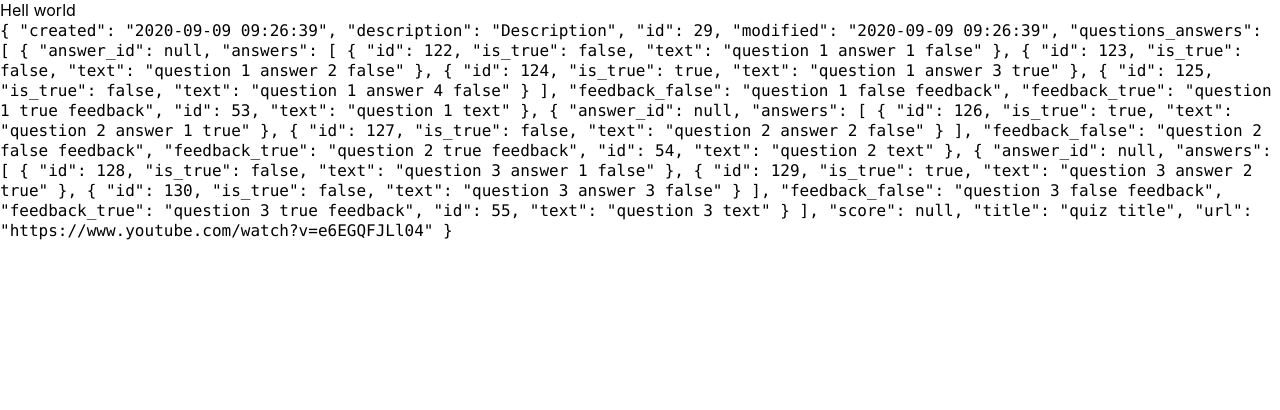
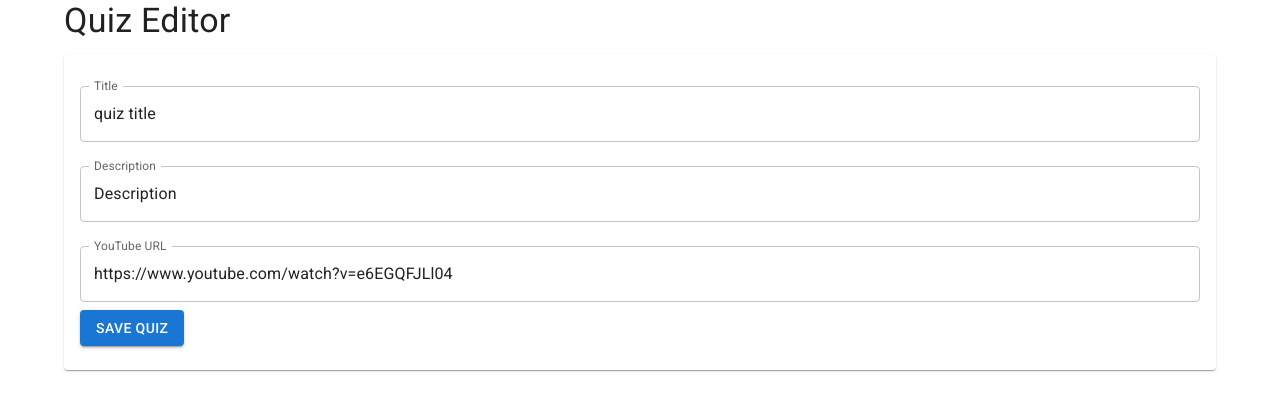
Before and after one commit to rjpals/bsn-app, a React (Create React App) app: page /quiz/29 in a window 1280 px wide. Shown: the top 410 px of the page. Built offline with nearby package versions, Linux system fonts and the light colour scheme.

Commit message:
Add quiz list and quiz editor

```diff
--- a/src/App.tsx
+++ b/src/App.tsx
@@ -1,15 +1,22 @@
 import React from "react";
-import { useAppSelector, useAppDispatch } from "./hooks";
+import { BrowserRouter as Router, Route, Routes } from "react-router-dom";
+import { Container, CssBaseline } from "@mui/material";
+import QuizEditor from "./components/QuizEditor";
+import QuizzesList from "./components/QuizList";
 
 function App() {
-  const quizes = useAppSelector((state) => state.quiz.quizes);
-  const dispatch = useAppDispatch();
-
-  const formattedQuiz = JSON.stringify(quizes[0], null, 2);
   return (
     <>
-      <div className="App">Hell world</div>
-      <code>{formattedQuiz}</code>
+      <Router>
+        <CssBaseline />
+        <Container>
+          <Routes>
+            <Route path="/" element={<QuizzesList />} />
+            <Route path="/quiz" />
+            <Route path="/quiz/:id" element={<QuizEditor />} />
+          </Routes>
+        </Container>
+      </Router>
     </>
   );
 }
--- /dev/null
+++ b/src/components/QuizEditor.tsx
@@ -0,0 +1,73 @@
+import React, { useState, useEffect } from "react";
+import { useParams } from "react-router-dom";
+import {
+  Box,
+  Button,
+  Card,
+  CardContent,
+  TextField,
+  Typography,
+} from "@mui/material";
+import { useAppSelector, useAppDispatch } from "../hooks";
+import { updateQuiz, selectQuizzes } from "../store/quiz";
+
+const QuizEditor = () => {
+  const { id } = useParams();
+  const dispatch = useAppDispatch();
+  const quizzes = useAppSelector(selectQuizzes);
+  const originalQuiz = id && quizzes.find((quiz) => quiz.id === parseInt(id));
+  const [quiz, setQuiz] = useState(originalQuiz);
+
+  useEffect(() => {
+    setQuiz(originalQuiz);
+  }, [id, originalQuiz]);
+
+  // TODO make this better
+  if (!quiz) return <div>Quiz not found</div>;
+
+  const handleSave = () => {
+    dispatch(updateQuiz(quiz));
+  };
+
+  return (
+    <Box>
+      <Typography variant="h4" gutterBottom>
+        Quiz Editor
+      </Typography>
+      <Card sx={{ marginBottom: 2 }}>
+        <CardContent>
+          <TextField
+            label="Title"
+            variant="outlined"
+            fullWidth
+            margin="normal"
+            value={quiz.title}
+            onChange={(e) => setQuiz({ ...quiz, title: e.target.value })}
+          />
+          <TextField
+            label="Description"
+            variant="outlined"
+            fullWidth
+            margin="normal"
+            value={quiz.description}
+            onChange={(e) => setQuiz({ ...quiz, description: e.target.value })}
+          />
+          <TextField
+            label="YouTube URL"
+            variant="outlined"
+            fullWidth
+            margin="normal"
+            value={quiz.url}
+            onChange={(e) => setQuiz({ ...quiz, url: e.target.value })}
+          />
+          <Button variant="contained" color="primary" onClick={handleSave}>
+            Save Quiz
+          </Button>
+        </CardContent>
+      </Card>
+      {/* TODO: add question & answer editors */}
+    </Box>
+  );
+};
+
+export default QuizEditor;
--- /dev/null
+++ b/src/components/QuizList.tsx
@@ -0,0 +1,42 @@
+import React from "react";
+import { Link } from "react-router-dom";
+import { Box, Button, Card, CardContent, Typography } from "@mui/material";
+import { useAppSelector } from "../hooks";
+import { selectQuizzes } from "../store/quiz";
+
+const QuizzesList = () => {
+  const quizzes = useAppSelector(selectQuizzes);
+
+  return (
+    <Box>
+      <Typography variant="h4" gutterBottom>
+        Quizzes
+      </Typography>
+      {quizzes.map((quiz) => (
+        <Card key={quiz.id} sx={{ marginBottom: 2 }}>
+          <CardContent>
+            <Typography variant="h5" component="div">
+              {quiz.title}
+            </Typography>
+            <Typography variant="body2" color="text.secondary">
+              {quiz.description}
+            </Typography>
+            <Link to={`/quiz/${quiz.id}`}>
+              <Button variant="contained" color="primary" sx={{ marginTop: 2 }}>
+                Edit Quiz
+              </Button>
+            </Link>
+          </CardContent>
+        </Card>
+      ))}
+      {/* TODO: Add a new quiz creator */}
+      <Link to="/quiz/new">
+        <Button variant="contained" color="primary" sx={{ marginTop: 2 }}>
+          Add New Quiz
+        </Button>
+      </Link>
+    </Box>
+  );
+};
+
+export default QuizzesList;
--- a/src/store/quiz.ts
+++ b/src/store/quiz.ts
@@ -30,23 +30,27 @@ type Quiz = {
 };
 
 interface QuizState {
-  quizes: Quiz[];
+  quizzes: Quiz[];
 }
 
-const initialState: QuizState = { quizes: [exampleQuiz] }
+const initialState: QuizState = { quizzes: [exampleQuiz] }
 
 export const quizSlice = createSlice({
   name: 'quiz',
   initialState,
   reducers: {
     createQuiz: (state, action: PayloadAction<Quiz>) => {
-      state.quizes.push(action.payload);
+      state.quizzes.push(action.payload);
+    },
+    updateQuiz: (state, action: PayloadAction<Quiz>) => {
+      const index = state.quizzes.findIndex((quiz) => quiz.id === action.payload.id);
+      state.quizzes[index] = action.payload;
     }
   },
 })
 
-export const { createQuiz } = quizSlice.actions
+export const { createQuiz, updateQuiz } = quizSlice.actions
 
-export const selectQuizes = (state: RootState) => state.quiz.quizes
+export const selectQuizzes = (state: RootState) => state.quiz.quizzes
 
 export default quizSlice.reducer
```
